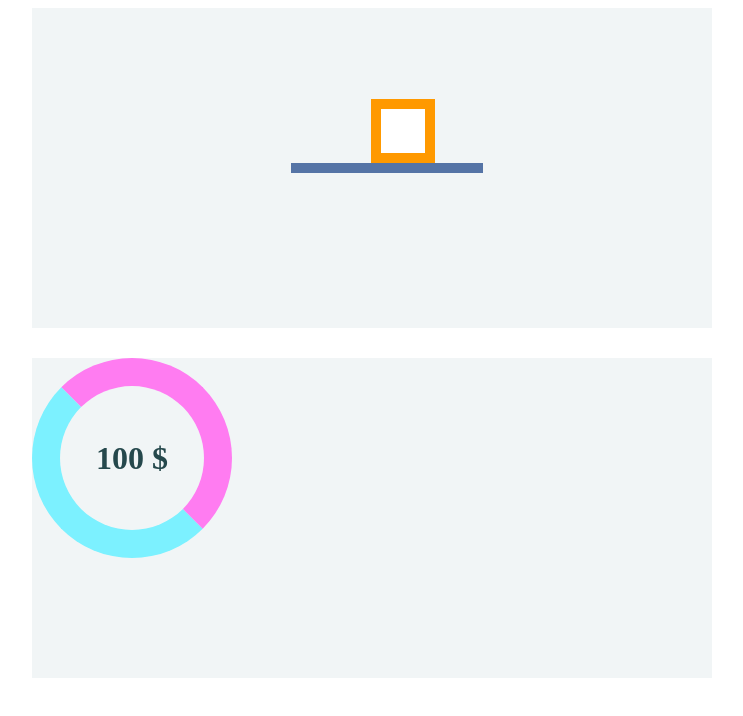
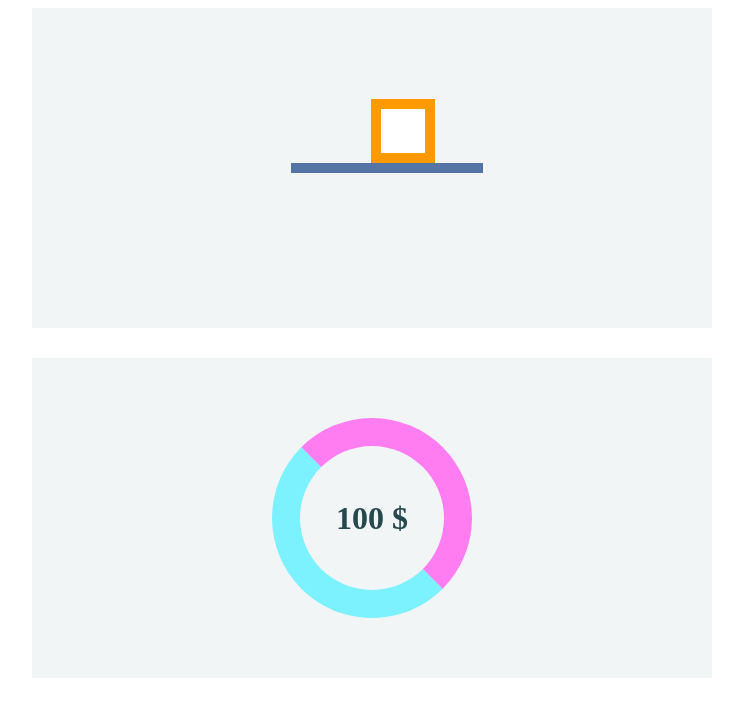
Before and after one commit to wangtaoX/exfe, a plain HTML site: page index.html in a window 1280 px wide. Shown: the whole page, without its empty margins (268-1011 px from the left). Drawn offline with Linux system fonts and the light colour scheme.

Commit message:
center align circle

```diff
--- a/index.html
+++ b/index.html
@@ -84,7 +84,11 @@
 
             -webkit-transition: border-width .2s ease-out,
                             -webkit-transform 1s ease-out;
-            position: relative;
+            position: absolute;
+            top: 50%;
+            left: 50%;
+            margin-top: -100px;
+            margin-left: -100px;
         }
 
 
```
